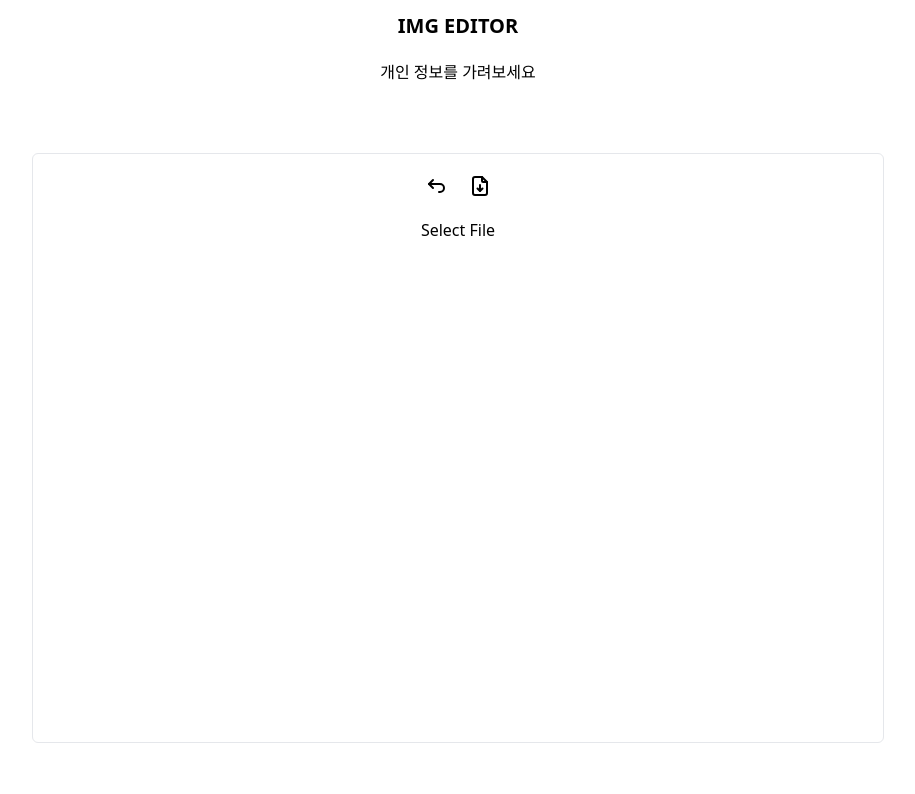
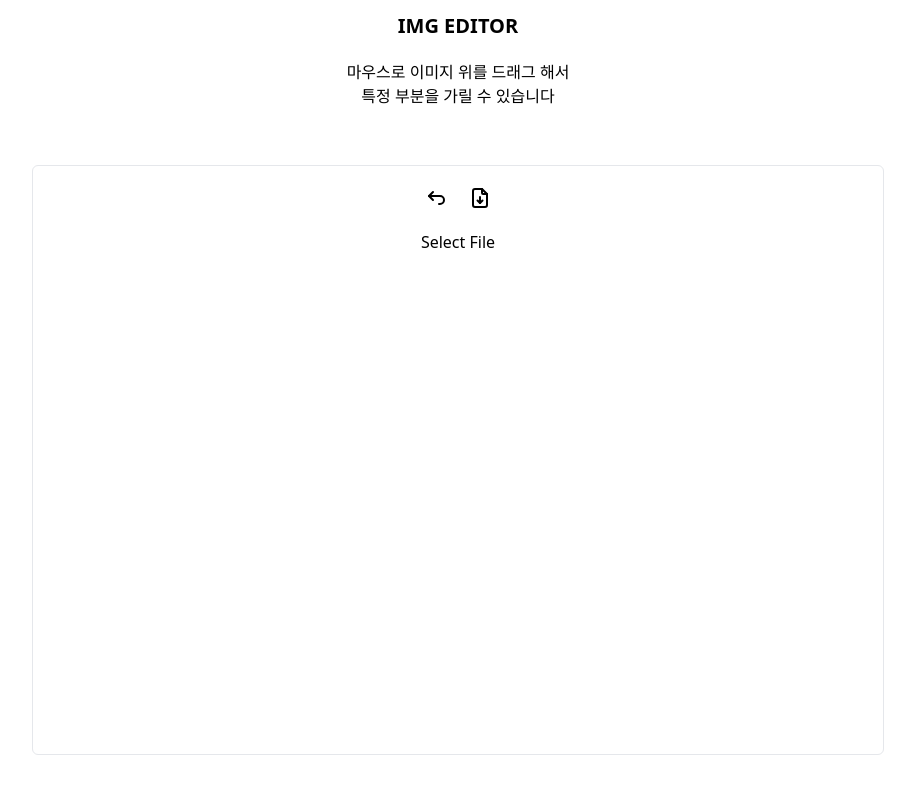
Before and after one commit to tyange/image-editor-exam, a React (Vite) app: page / in a window 1280 px wide. Shown: the top 794 px of the page, without its empty margins (182-1097 px from the left). Built offline with nearby package versions, Linux system fonts and the light colour scheme.

Commit message:
Header 문구 수정

```diff
--- a/src/components/Header.tsx
+++ b/src/components/Header.tsx
@@ -4,7 +4,8 @@ const Header = () => {
       <nav className="flex justify-center">
         <div className="text-center">
           <p className="text-xl mb-5 font-bold">IMG EDITOR</p>
-          <span>개인 정보를 가려보세요</span>
+          <p>마우스로 이미지 위를 드래그 해서</p>
+          <p>특정 부분을 가릴 수 있습니다</p>
         </div>
       </nav>
     </header>
```
